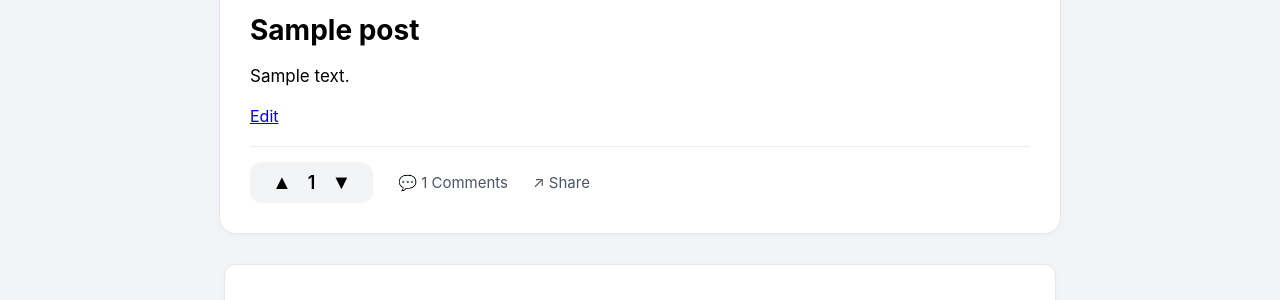
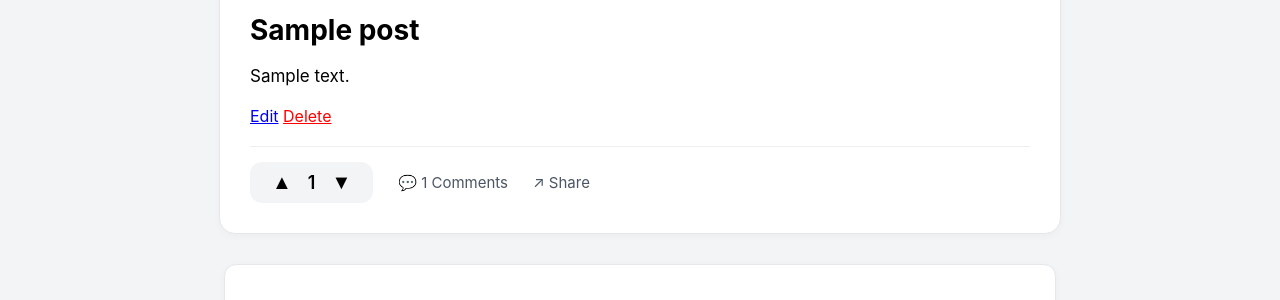
Before and after one commit to boneyphilip/crow, a Django app: page /post/1/ in a window 1280 px wide. Shown: the part 173-473 px from the top of the page. Run offline with Django 5.2, Linux system fonts and the light colour scheme; a user stored in the database is signed in; tables that the repository leaves empty hold one stand-in row (values such as "Sample post"); parts of the project's set-up code (start-up, migrations or seed data) failed here and were passed over.

Commit message:
Add post delete feature with confirmation page and author permission

```diff
--- a/posts/templates/posts/post_detail.html
+++ b/posts/templates/posts/post_detail.html
@@ -37,6 +37,12 @@
       <!-- SHOW EDIT BUTTON ONLY TO AUTHOR -->
       {% if user == post.author %}
       <a href="{% url 'edit_post' post.id %}" class="edit-btn">Edit</a>
+      <a
+        href="{% url 'delete_post' post.id %}"
+        class="delete-btn"
+        style="color: red"
+        >Delete</a
+      >
       {% endif %}
 
       <div class="post-actions">
--- a/posts/urls.py
+++ b/posts/urls.py
@@ -31,6 +31,9 @@ urlpatterns = [
     path('post/<int:post_id>/', views.post_detail, name='post_detail'),
 
     path("edit/<int:post_id>/", views.edit_post, name="edit_post"),
+
+    path("delete/<int:post_id>/", views.delete_post, name="delete_post"),
+
 
     # -----------------------------------------------
     #  Normal Upvote (non-AJAX)
--- a/posts/views.py
+++ b/posts/views.py
@@ -1,4 +1,5 @@
 # posts/views.py
+from django.http import HttpResponseForbidden
 from django.contrib.auth.decorators import login_required
 import json
 from django.views.decorators.csrf import csrf_exempt
@@ -233,3 +234,21 @@ def edit_post(request, post_id):
         return redirect("post_detail", post_id=post.id)
 
     return render(request, "posts/edit_post.html", {"post": post})
+
+
+# =================================================================================#
+
+
+@login_required
+def delete_post(request, post_id):
+    post = get_object_or_404(Post, id=post_id)
+
+    # Only author can delete
+    if post.author != request.user:
+        return HttpResponseForbidden("You are not allowed to delete this post.")
+
+    if request.method == "POST":
+        post.delete()
+        return redirect("home")
+
+    return render(request, "posts/delete_post.html", {"post": post})
```
Also changed, not shown: posts/templates/posts/delete_post.html (added, +13 -0 lines).
